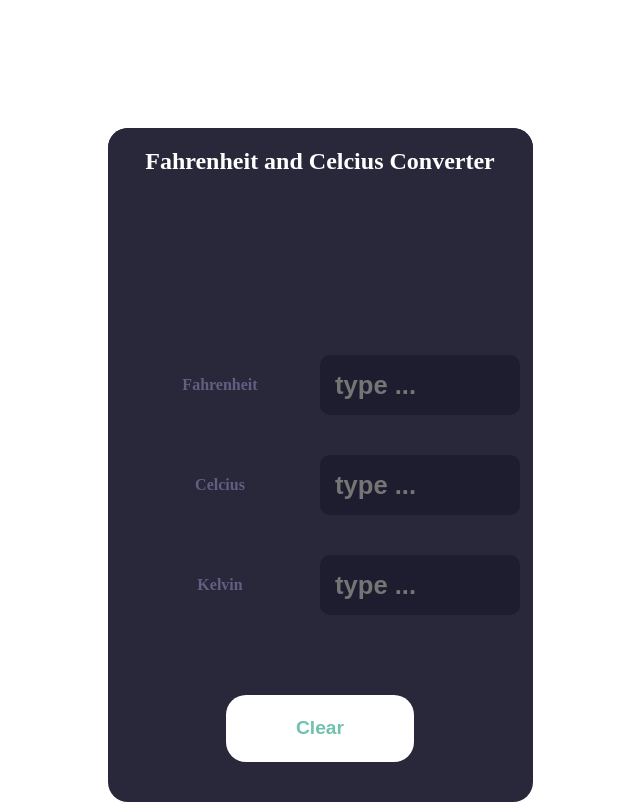
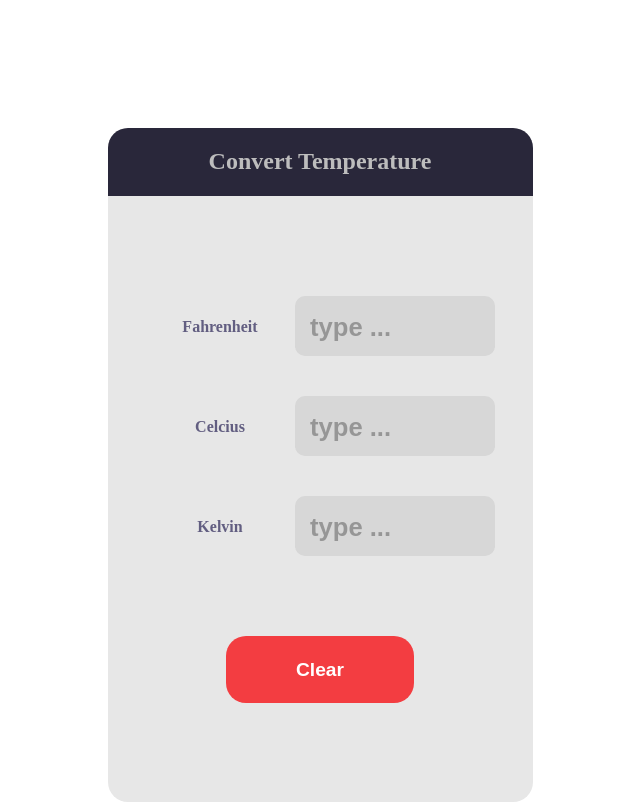
Before and after one commit to ahmedabdlkdir/TempConverter, a plain HTML site: page tempconverter.html in a window 1280 px wide. Shown: the whole page, without its empty margins (320-960 px from the left). Drawn offline with Linux system fonts and the light colour scheme.

Commit message:
Changed button and the background color

```diff
--- a/tempconverter.css
+++ b/tempconverter.css
@@ -6,7 +6,8 @@ body {
 }
 
 .convertercontainer {
-    background-color: #29273A;
+    /* background-color: #29273A; for black backgroound*/
+    background-color: #E7E7E7;
     display: flex;
     flex-direction: column;
     height: 674px;
@@ -27,14 +28,14 @@ body {
 }
 
 .converterheader h2 {
-    color: #fff;
+    color: #BDBDBD;
     text-align: center;
     vertical-align: middle;
 
 
 }
 .converterbody {
-    margin-top: 120px;
+    margin-top: 60px;
     /* background-color: orange; */
     height: 599px;
     border-radius: 0 0 20px 20px;
@@ -53,13 +54,7 @@ body {
 }
 
 .ftext, .ctext, .ktext, t {
-    /* background-color: #1E1C2F; */
-    width: 200px;
-    /* border-radius: 10px 0 0 10px; */
-    /* -webkit-border-radius: 10px 0 0 10px;
-    -moz-border-radius: 10px 0 0 10px;
-    -ms-border-radius: 10px 0 0 10px;
-    -o-border-radius: 10px 0 0 10px; */
+    width: 150px;
 }
 
 
@@ -72,7 +67,8 @@ body {
 
 .finput, .cinput, .kinput {
     width: 200px;
-    background-color: #1E1C2F;
+    /* background-color: #1E1C2F; for black background */
+    background-color: #D7D7D7;
     text-align: center;
     overflow: hidden;
     border-radius: 10px;
@@ -89,14 +85,22 @@ body {
     font-size: 1.6em;
     text-align: left;
     width: 185px;
-    background-color: #1E1C2F;
+    /* background-color: #1E1C2F; for black background */
+    background-color: #D7D7D7;
+    /* color: #BDBDBD; */
     color: #565E69;
     font-weight: bold;
     border: none;
     padding-left: 15px;
 }
 
-
+/* change the color of the placeholder  */
+.finput input::placeholder
+, .cinput input::placeholder
+, .kinput input::placeholder
+ {
+    color: #969696;
+}
 
 
 
@@ -118,8 +122,8 @@ input:focus, button:focus {
 .btnclearconvert button {
     width: 188px;
     height: 67px;
-    background-color: #fff;
-    color: #70C1AD;
+    background-color: #F33D41;
+    color: #ffffff;
     font-weight: bold;
     font-size: 1.2em;
     border: none;
--- a/tempconverter.html
+++ b/tempconverter.html
@@ -10,7 +10,7 @@
 <body>
     <div class="convertercontainer">
         <div class="converterheader">
-            <h2>Fahrenheit and Celcius Converter</h2>
+            <h2>Convert Temperature</h2>
         </div>
         <div class="converterbody">
             <div class="fahrenheit">
```
